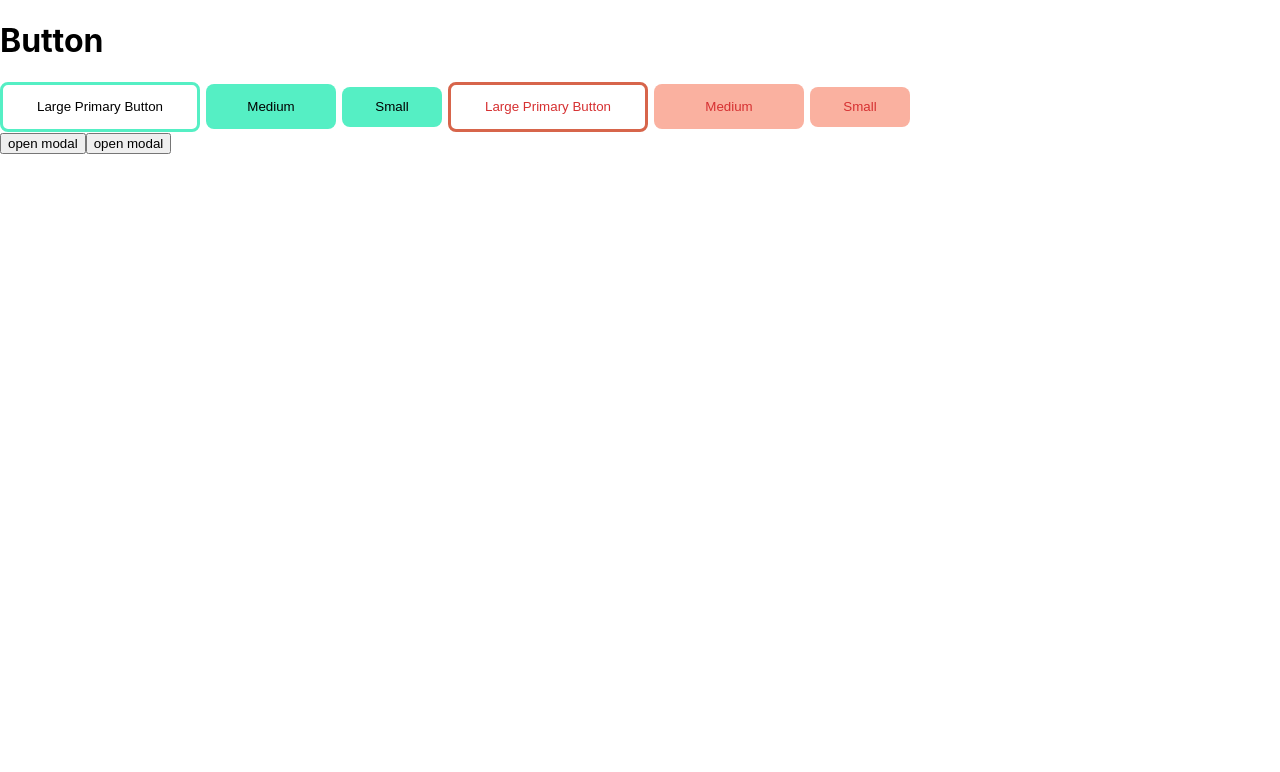
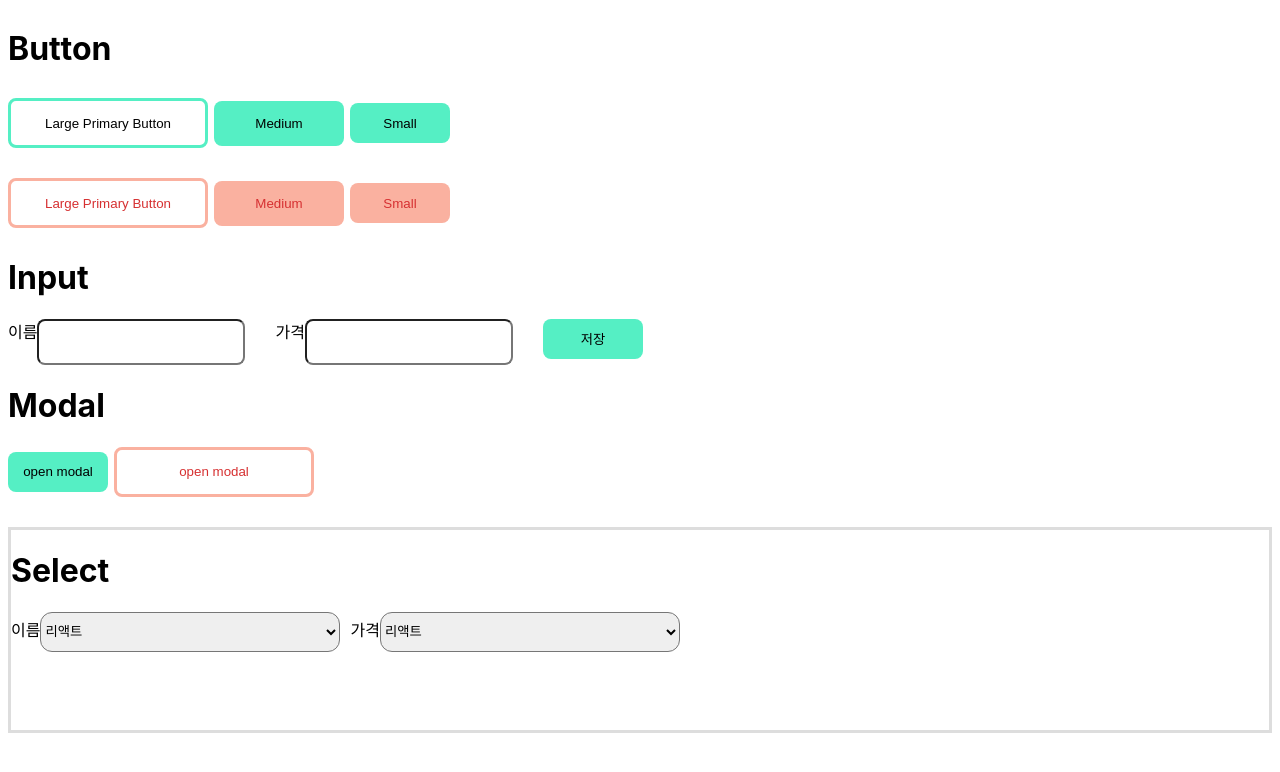
Before and after one commit to Aurora-in-Wonderland/react-weeks, a React (Create React App) app: page / in a window 1280 px wide. Shown: the top 772 px of the page. Built offline with nearby package versions, Linux system fonts and the light colour scheme.

Commit message:
input + select 구현+천의 자리 ,

```diff
--- a/package.json
+++ b/package.json
@@ -9,6 +9,7 @@
     "react": "^18.2.0",
     "react-dom": "^18.2.0",
     "react-modal": "^3.16.1",
+    "react-number-format": "^5.2.2",
     "react-scripts": "5.0.1",
     "styled-components": "^6.0.2",
     "web-vitals": "^2.1.0"
--- a/src/App.css
+++ b/src/App.css
@@ -1,38 +1,5 @@
-.App {
-  text-align: center;
+:root {
+    /* width: 1000px; */
+    display: block;
+    margin: 8px;
 }
-
-.App-logo {
-  height: 40vmin;
-  pointer-events: none;
-}
-
-@media (prefers-reduced-motion: no-preference) {
-  .App-logo {
-    animation: App-logo-spin infinite 20s linear;
-  }
-}
-
-.App-header {
-  background-color: #282c34;
-  min-height: 100vh;
-  display: flex;
-  flex-direction: column;
-  align-items: center;
-  justify-content: center;
-  font-size: calc(10px + 2vmin);
-  color: white;
-}
-
-.App-link {
-  color: #61dafb;
-}
-
-@keyframes App-logo-spin {
-  from {
-    transform: rotate(0deg);
-  }
-  to {
-    transform: rotate(360deg);
-  }
-}
--- a/src/App.js
+++ b/src/App.js
@@ -1,12 +1,16 @@
 import "./App.css";
 import Buttons from "./components/Buttons";
 import Modals from "./components/Modals";
+import Input from "./components/Input";
+import Select from "./components/Select";
 
 function App() {
     return (
         <>
             <Buttons />
+            <Input />
             <Modals />
+            <Select />
         </>
     );
 }
--- a/src/components/Button.jsx
+++ b/src/components/Button.jsx
@@ -15,7 +15,7 @@ const CustomButton = styled.button`
     }
 `;
 
-export default function Button({ size, name, status }) {
+export default function Button({ size, name, status, showModal, clickModal }) {
     if (status === "primary") {
         if (size === "big") {
             return (
@@ -26,6 +26,7 @@ export default function Button({ size, name, status }) {
                     color="rgb(0, 0, 0)"
                     width="200"
                     height="50"
+                    onClick={showModal}
                 >
                     {name}
                 </CustomButton>
@@ -39,6 +40,7 @@ export default function Button({ size, name, status }) {
                     color="rgb(0, 0, 0)"
                     width="130"
                     height="45"
+                    onClick={showModal}
                 >
                     {name}
                 </CustomButton>
@@ -52,6 +54,7 @@ export default function Button({ size, name, status }) {
                     color="rgb(0, 0, 0)"
                     width="100"
                     height="40"
+                    onClick={showModal}
                 >
                     {name}
                 </CustomButton>
@@ -63,10 +66,11 @@ export default function Button({ size, name, status }) {
                 <CustomButton
                     bgcolor="white"
                     activecolor="rgb(229, 229, 229)"
-                    border="3px solid rgb(215, 101, 75)"
+                    border="3px solid rgb(250, 177, 160)"
                     color="rgb(214, 48, 49)"
                     width="200"
                     height="50"
+                    onClick={clickModal}
                 >
                     {name}
                 </CustomButton>
@@ -78,8 +82,9 @@ export default function Button({ size, name, status }) {
                     color="rgb(214, 48, 49)"
                     activecolor="rgb(215, 101, 75)"
                     border="none"
-                    width="150"
+                    width="130"
                     height="45"
+                    onClick={clickModal}
                 >
                     {name}
                 </CustomButton>
@@ -93,6 +98,7 @@ export default function Button({ size, name, status }) {
                     border="none"
                     width="100"
                     height="40"
+                    onClick={showModal}
                 >
                     {name}
                 </CustomButton>
@@ -100,5 +106,5 @@ export default function Button({ size, name, status }) {
         }
     }
 
-    return <>{/* <CustomButton>{name}</CustomButton> */}</>;
+    return <></>;
 }
--- a/src/components/Buttons.jsx
+++ b/src/components/Buttons.jsx
@@ -1,10 +1,19 @@
 import React from "react";
+import styled from "styled-components";
 import Button from "./Button";
+
+const PrimaryButtons = styled.div`
+    margin: 30px 0;
+`;
+const NegativeButtons = styled.div`
+    margin: 30px 0;
+`;
 
 export default function Buttons() {
     return (
         <>
             <h1>Button</h1>
+            <PrimaryButtons>
                 <Button
                     size="big"
                     name="Large Primary Button"
@@ -20,7 +29,8 @@ export default function Buttons() {
                     name="Small"
                     status="primary"
                 />
-
+            </PrimaryButtons>
+            <NegativeButtons>
                 <Button
                     size="big"
                     name="Large Primary Button"
@@ -36,6 +46,7 @@ export default function Buttons() {
                     name="Small"
                     status="negative"
                 />
+            </NegativeButtons>
         </>
     );
 }
--- /dev/null
+++ b/src/components/Input.jsx
@@ -0,0 +1,51 @@
+import React from "react";
+import styled from "styled-components";
+
+import Button from "./Button";
+
+const Container = styled.div`
+    display: flex;
+    flex-direction: row;
+    text-align: center;
+`;
+const InputName = styled.input`
+    width: 200px;
+    height: 40px;
+    border-radius: 8px;
+    outline: none;
+    margin-right: 30px;
+`;
+const InputPrice = styled.input`
+    width: 200px;
+    height: 40px;
+    border-radius: 8px;
+    outline: none;
+    margin-right: 30px;
+`;
+
+export default function Input() {
+    const handlePriceChange = (event) => {
+        const { value } = event.target;
+        const formattedValue = value.replace(/,/g, "").replace(/\B(?=(\d{3})+(?!\d))/g, ",");
+        event.target.value = formattedValue;
+    };
+    return (
+        <>
+            <h1>Input</h1>
+            <Container>
+                <div>이름</div>
+                <InputName type="text" />
+                <div>가격</div>
+                <InputPrice
+                    type="text"
+                    onChange={handlePriceChange}
+                />
+                <Button
+                    size="small"
+                    name="저장"
+                    status="primary"
+                />
+            </Container>
+        </>
+    );
+}
--- a/src/components/Modals.jsx
+++ b/src/components/Modals.jsx
@@ -1,6 +1,7 @@
 import { useState } from "react";
 import OneButtonModal from "./OneButtonModal";
 import TwoButtonModal from "./TwoButtonModal";
+import Button from "./Button";
 
 export default function Modals() {
     const [modalOpen, setModalOpen] = useState(false);
@@ -13,12 +14,29 @@ export default function Modals() {
     };
 
     return (
-        <div>
-            <button onClick={showModal}>open modal</button>
+        <>
+            <h1>Modal</h1>
+            <Button
+                size="small"
+                name="open modal"
+                status="primary"
+                onClick={showModal}
+                showModal={showModal}
+            >
+                open modal
+            </Button>
             {modalOpen && <TwoButtonModal setModalOpen={setModalOpen} />}
 
-            <button onClick={clickModal}>open modal</button>
+            <Button
+                size="big"
+                name="open modal"
+                status="negative"
+                onClick={clickModal}
+                clickModal={clickModal}
+            >
+                open modal
+            </Button>
             {clickOpen && <OneButtonModal setClickOpen={setClickOpen} />}
-        </div>
+        </>
     );
 }
--- /dev/null
+++ b/src/components/Select.jsx
@@ -0,0 +1,21 @@
+import React from "react";
+import styled from "styled-components";
+import SelectBox from "./SelectBox";
+import SelectPrice from "./SelectPrice";
+
+const Container = styled.div`
+    height: 200px;
+    border: 3px solid rgb(221, 221, 221);
+    margin-top: 30px;
+`;
+export default function Select() {
+    return (
+        <>
+            <Container>
+                <h1>Select</h1>
+                <SelectBox />
+                <SelectPrice />
+            </Container>
+        </>
+    );
+}
--- /dev/null
+++ b/src/components/SelectBox.jsx
@@ -0,0 +1,42 @@
+import React, { useState } from "react";
+import styled from "styled-components";
+
+const Select = styled.select`
+    width: 300px;
+    height: 40px;
+    border-radius: 12px;
+    margin-right: 10px;
+`;
+
+export default function SelectBox() {
+    const selectOptions = [
+        { value: "리액트", label: "리액트" },
+        { value: "자바", label: "자바" },
+        { value: "스프링", label: "스프링" },
+    ];
+    const [selected, setSelected] = useState("");
+
+    const handleSelectChange = (event) => {
+        setSelected(event.target.value);
+    };
+    return (
+        <>
+            <label>
+                이름
+                <Select
+                    value={selected}
+                    onChange={handleSelectChange}
+                >
+                    {selectOptions.map((option) => (
+                        <option
+                            key={option.value}
+                            value={option.value}
+                        >
+                            {option.label}
+                        </option>
+                    ))}
+                </Select>
+            </label>
+        </>
+    );
+}
--- /dev/null
+++ b/src/components/SelectPrice.jsx
@@ -0,0 +1,49 @@
+import React, { useState } from "react";
+import styled from "styled-components";
+
+const Select = styled.select`
+    width: 300px;
+    height: 40px;
+    border-radius: 12px;
+    margin-right: 10px;
+    option {
+        border: 1px solid rgb(221, 221, 221);
+        height: 40px;
+        width: 300px;
+        background-color: rgb(255, 255, 255);
+        border-radius: 12px;
+    }
+`;
+
+export default function SelectPrice() {
+    const selectOptions = [
+        { value: "리액트", label: "리액트" },
+        { value: "자바", label: "자바" },
+        { value: "스프링", label: "스프링" },
+    ];
+    const [selected, setSelected] = useState("");
+
+    const handleSelectChange = (event) => {
+        setSelected(event.target.value);
+    };
+    return (
+        <>
+            <label>
+                가격
+                <Select
+                    value={selected}
+                    onChange={handleSelectChange}
+                >
+                    {selectOptions.map((option) => (
+                        <option
+                            key={option.value}
+                            value={option.value}
+                        >
+                            {option.label}
+                        </option>
+                    ))}
+                </Select>
+            </label>
+        </>
+    );
+}
```
Also changed, not shown: 1 other file (tests, documents, lock files or other folders). Lines whose indentation alone changed are shown as unchanged.
